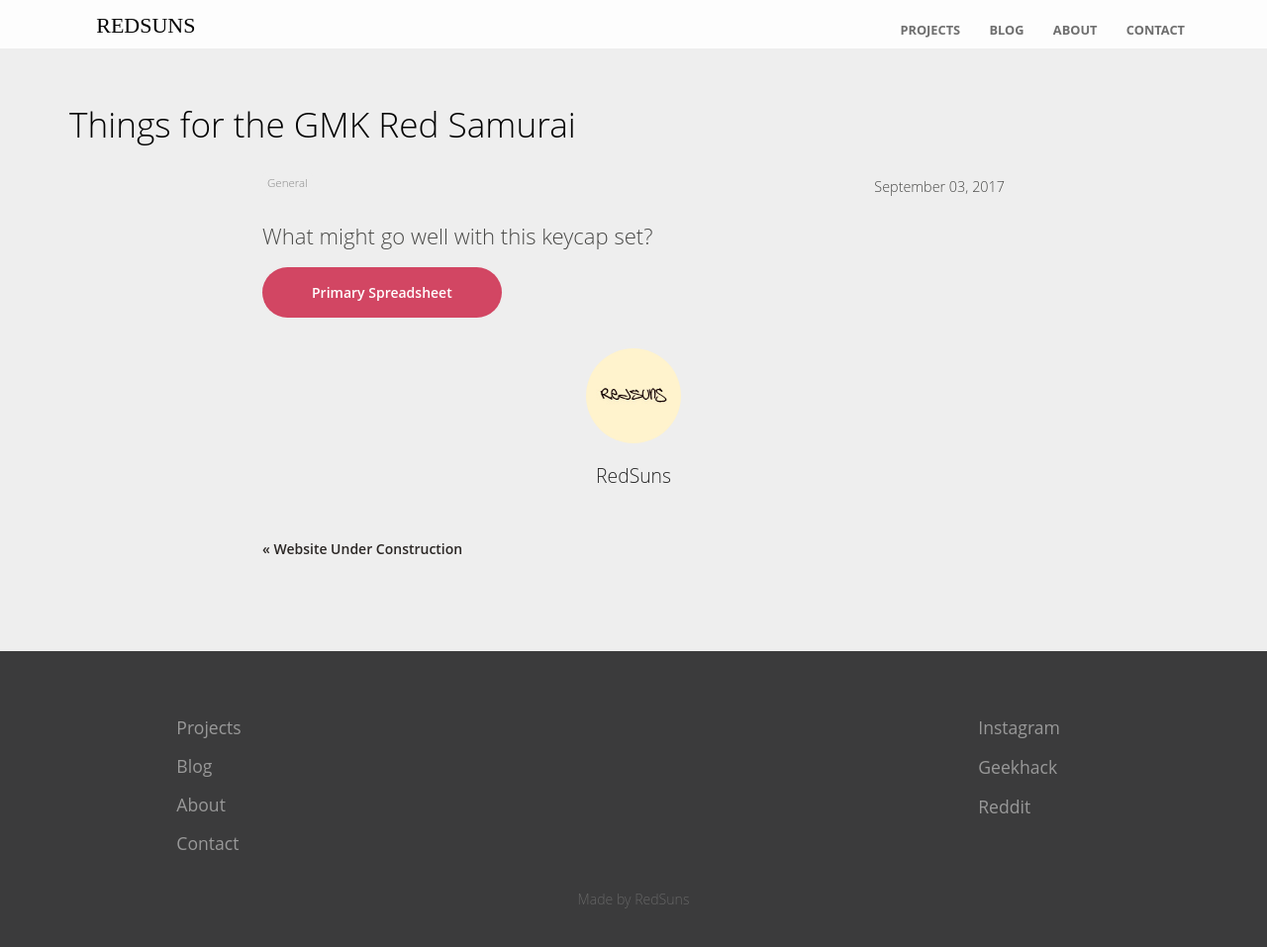
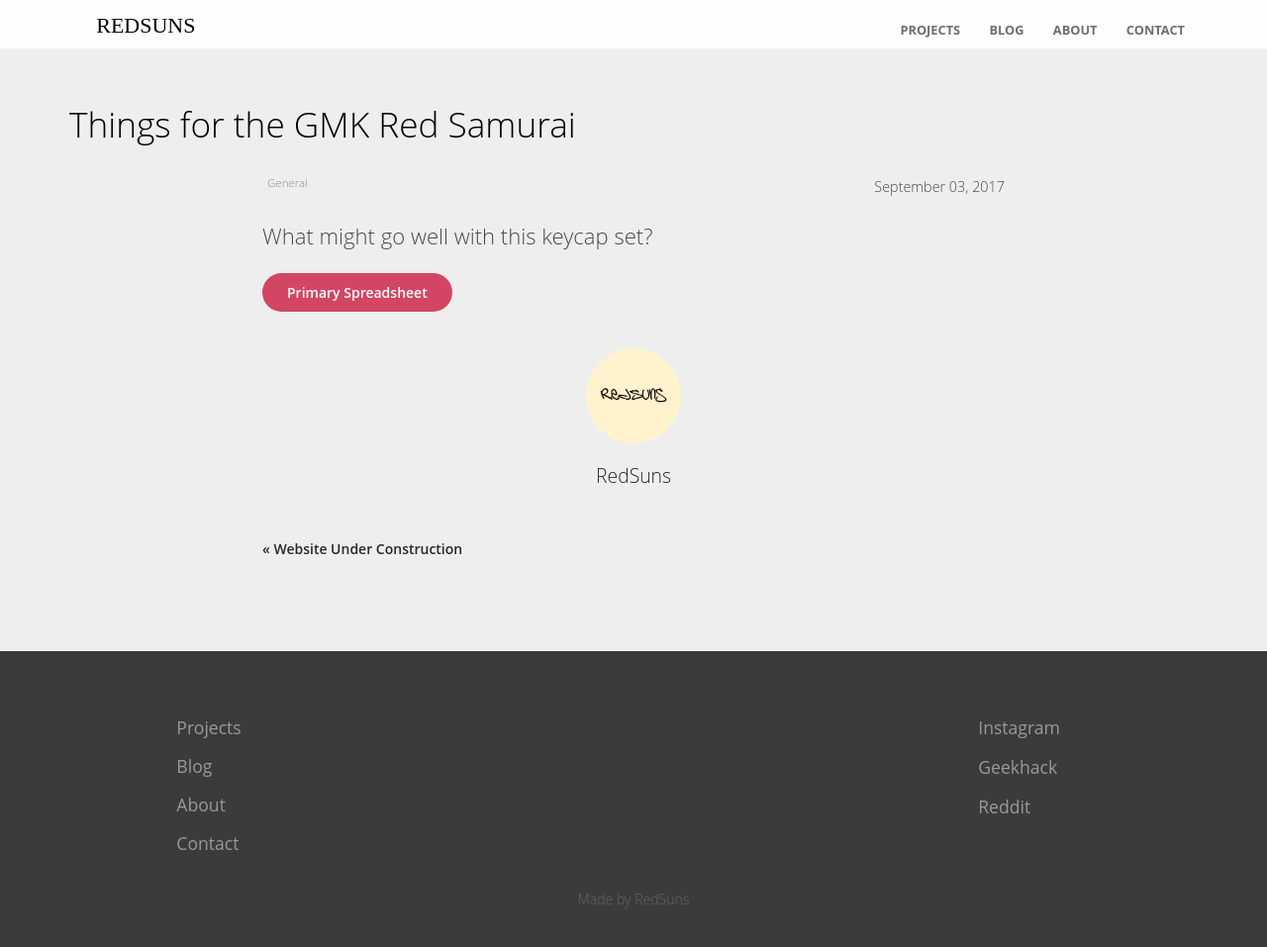
Before and after one commit to RedSunsRMK/redsunsrmk.github.io, a Jekyll site: the page built from _posts/2017-09-03-things-for-the-red-samurai.html, in a window 1280 px wide and 968 px high. Shown: the top 957 px of the window at 99% size. Built offline with Jekyll 4.4.1, drawn with Linux system fonts in a browser that asks for light colours.

Commit message:
Update forms.scss

```diff
--- a/_sass/forms.scss
+++ b/_sass/forms.scss
@@ -31,7 +31,7 @@
 	font-size: 14px;
 	background: #D24663;
 	border: 0px solid rgba(255,255,255,1.0);
-	padding: 16px 50px;
+	padding: 10px 25px;
 	border-radius: 70px;
 }
 
```
